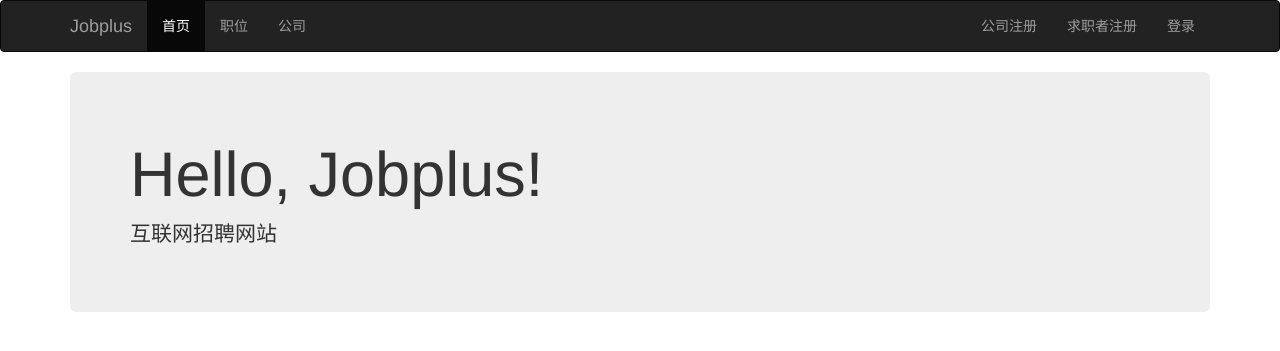
After one commit to LouPlus/jobplus4-17, a Flask app: page /login in a window 1280 px wide. The commit adds this page. Shown: the top 351 px of the page. Run offline with Flask 2, Linux system fonts and the light colour scheme; some libraries are stand-ins or nearby versions.

Commit message:
添加登录路由

```diff
--- a/jobplus/app.py
+++ b/jobplus/app.py
@@ -14,4 +14,5 @@ def create_app(config):
 	db.init_app(app)
 	Migrate(app, db)
 	register_blueprints(app)
+
 	return app
--- a/jobplus/forms.py
+++ b/jobplus/forms.py
@@ -0,0 +1 @@
+from flask_wtf import FlaskForm
--- a/jobplus/handlers/front.py
+++ b/jobplus/handlers/front.py
@@ -2,9 +2,12 @@ from flask import Blueprint, render_template
 from jobplus.models import db, Job
 
 # 省略了 url_prefix，那么默认就是 '/'
-front = Blueprint('front', __name__, url_prefix='/')
+front = Blueprint('front', __name__, url_prefix='/', static_folder='static')
 
 @front.route('/')
 def index():
 	jobs = Job.query.all()
 	return render_template('index.html', jobs=jobs)
+@front.route('/login', methods=['GET', 'POST'])
+def login():
+	return render_template('login.html')
--- a/jobplus/templates/base.html
+++ b/jobplus/templates/base.html
@@ -32,7 +32,7 @@
 					<ul class="nav navbar-nav navbar-right">
 						<li><a href="#">公司注册</a></li>
 						<li><a href="#">求职者注册</a></li>
-						<li><a href="#">登录</a></li>
+						<li><a href="{{ url_for('front.login') }}">登录</a></li>
 					</ul>
 
 				</div><!-- /.navbar-collapse -->
--- /dev/null
+++ b/jobplus/templates/login.html
@@ -0,0 +1,13 @@
+{% extends "base.html" %}
+
+{% block title %}Home{% endblock %}
+
+{% block body %}
+	<div class="jumbotron">
+		<h1>Hello, Jobplus!</h1>
+		<p>互联网招聘网站</p>
+	</div>
+	<div class="row">
+
+	</div>
+{% endblock %}
```
